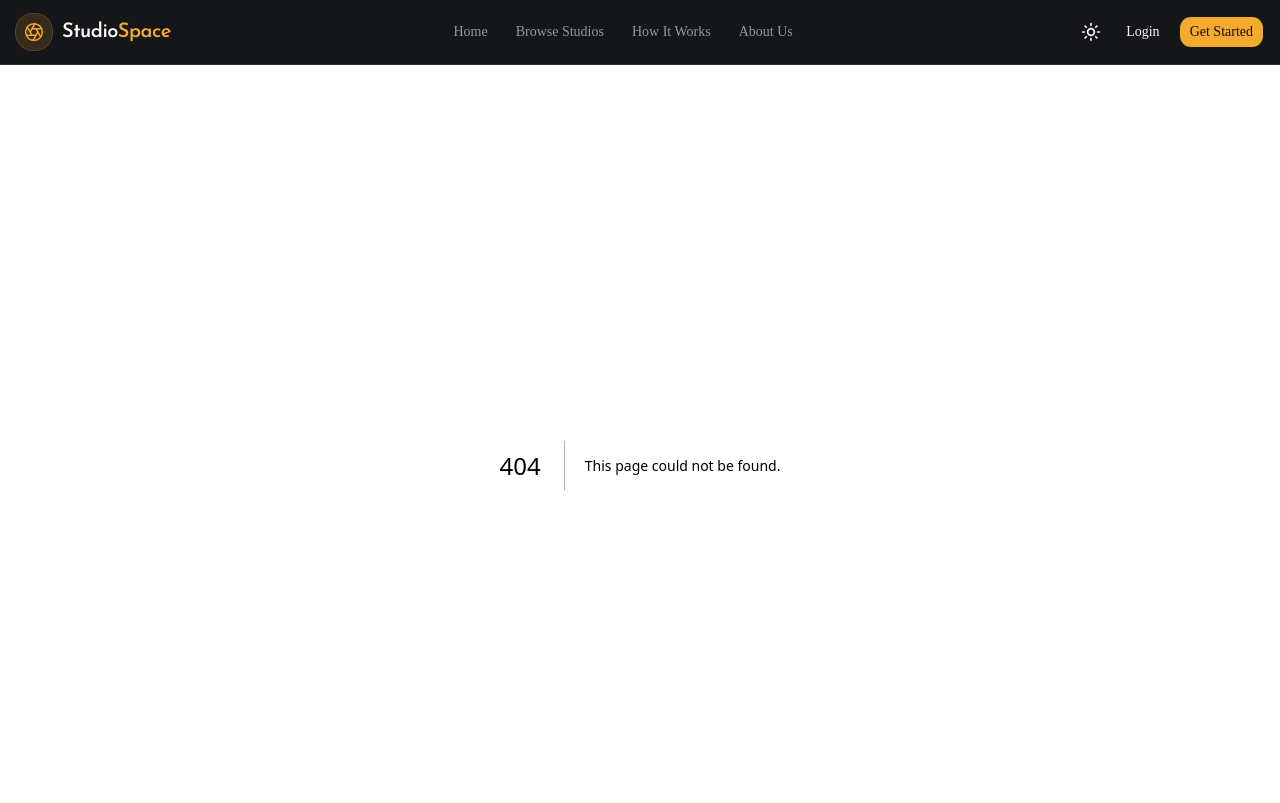
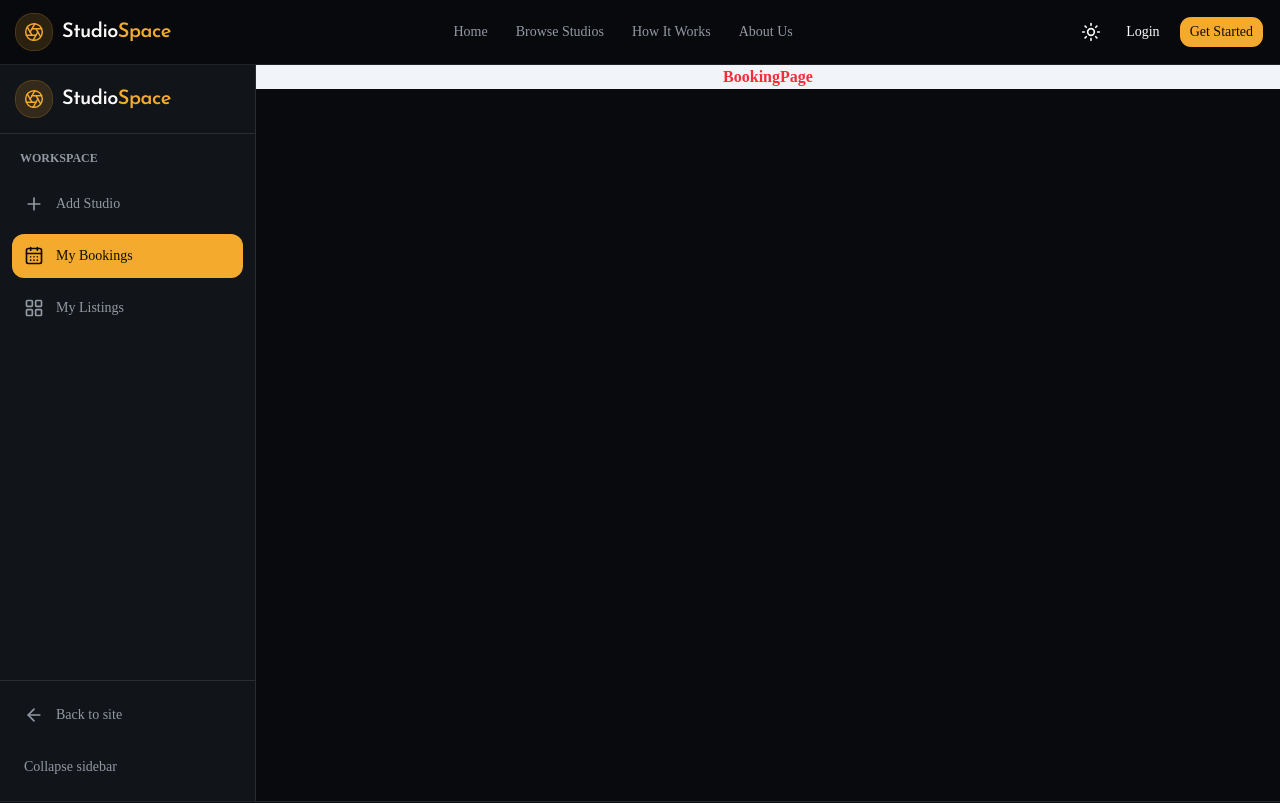
Before and after one commit to ahassh1/studio-space-client, a Next.js app: page /dashboard/my-bookings in a window 1280 px wide. Before the commit this address had no page. Shown: the top 803 px of the page. Built offline with nearby package versions, Linux system fonts and the light colour scheme.

Commit message:
dashboard sidebar added

```diff
--- /dev/null
+++ b/src/app/dashboard/_component/Sidebar.tsx
@@ -0,0 +1,157 @@
+"use client";
+
+import Link from "next/link";
+import { usePathname } from "next/navigation";
+import { useState } from "react";
+import {
+  ArrowLeft,
+  CalendarDays,
+  LayoutGrid,
+  Menu,
+  Plus,
+  X,
+} from "lucide-react";
+
+import { Logo } from "@/components/shared/logo";
+import { cn } from "@/lib/utils";
+
+// Dashboard navigation items
+const navItems = [
+  { name: "Add Studio", href: "/dashboard/add-studio", icon: Plus },
+  { name: "My Bookings", href: "/dashboard/my-bookings", icon: CalendarDays },
+  { name: "My Listings", href: "/dashboard/my-listings", icon: LayoutGrid },
+];
+
+export default function Sidebar() {
+  const pathname = usePathname();
+
+  const [collapsed, setCollapsed] = useState(false);
+  const [mobileOpen, setMobileOpen] = useState(false);
+
+  // Check active page
+  const isActive = (href: string) =>
+    pathname === href || pathname.startsWith(`${href}/`);
+
+  return (
+    <>
+      {/* Mobile navigation bar */}
+      <div className="sticky top-16 z-40 flex h-14 items-center gap-3 border-b bg-background px-4 md:hidden">
+        <button onClick={() => setMobileOpen(true)} aria-label="Open menu">
+          <Menu className="size-5" />
+        </button>
+
+        <Logo href="/studios" className="text-lg" markClassName="size-8" />
+      </div>
+
+      {/* Desktop sidebar */}
+      <aside
+        className={cn(
+          "sticky top-16 hidden h-[calc(100vh-4rem)] flex-col border-r bg-card transition-all md:flex",
+          collapsed ? "w-20" : "w-64"
+        )}
+      >
+        <div className="border-b p-4">
+          <Logo href="/studios" className="text-lg" markClassName="size-8" />
+        </div>
+
+        <p className="px-5 py-4 text-xs font-semibold uppercase text-muted-foreground">
+          {!collapsed && "Workspace"}
+        </p>
+
+        {/* Dashboard navigation links */}
+        <nav className="flex flex-col gap-2 px-3">
+          {navItems.map(({ name, href, icon: Icon }) => (
+            <Link
+              key={href}
+              href={href}
+              title={collapsed ? name : undefined}
+              className={cn(
+                "flex items-center gap-3 rounded-lg p-3 text-sm transition-colors",
+                isActive(href)
+                  ? "bg-primary text-primary-foreground"
+                  : "text-muted-foreground hover:bg-muted",
+                collapsed && "justify-center"
+              )}
+            >
+              <Icon className="size-5 shrink-0" />
+              {!collapsed && name}
+            </Link>
+          ))}
+        </nav>
+
+        {/* Sidebar bottom actions */}
+        <div className="mt-auto space-y-2 border-t p-3">
+          <Link
+            href="/"
+            title={collapsed ? "Back to site" : undefined}
+            className="flex items-center gap-3 rounded-lg p-3 text-sm text-muted-foreground hover:bg-muted"
+          >
+            <ArrowLeft className="size-5 shrink-0" />
+            {!collapsed && "Back to site"}
+          </Link>
+
+          <button
+            onClick={() => setCollapsed(!collapsed)}
+            className="w-full rounded-lg p-3 text-left text-sm text-muted-foreground hover:bg-muted"
+          >
+            {collapsed ? "Expand +" : "Collapse sidebar"}
+          </button>
+        </div>
+      </aside>
+
+      {/* Mobile sidebar drawer */}
+      {mobileOpen && (
+        <div className="fixed inset-0 z-[60] md:hidden">
+          {/* Close drawer background */}
+          <button
+            onClick={() => setMobileOpen(false)}
+            aria-label="Close menu"
+            className="absolute inset-0 bg-black/40"
+          />
+
+          <aside className="absolute inset-y-0 left-0 flex w-72 max-w-[85vw] flex-col bg-card shadow-xl">
+            <div className="flex items-center justify-between border-b p-4">
+              <Logo href="/studios" className="text-lg" markClassName="size-8" />
+
+              <button onClick={() => setMobileOpen(false)} aria-label="Close menu">
+                <X className="size-5" />
+              </button>
+            </div>
+
+            <p className="px-5 py-4 text-xs font-semibold uppercase text-muted-foreground">
+              Workspace
+            </p>
+
+            {/* Mobile navigation links */}
+            <nav className="flex flex-col gap-2 px-3">
+              {navItems.map(({ name, href, icon: Icon }) => (
+                <Link
+                  key={href}
+                  href={href}
+                  onClick={() => setMobileOpen(false)}
+                  className={cn(
+                    "flex items-center gap-3 rounded-lg p-3 text-sm",
+                    isActive(href)
+                      ? "bg-primary text-primary-foreground"
+                      : "text-muted-foreground hover:bg-muted"
+                  )}
+                >
+                  <Icon className="size-5" />
+                  {name}
+                </Link>
+              ))}
+            </nav>
+
+            <Link
+              href="/"
+              className="mt-auto flex items-center gap-3 border-t p-4 text-sm text-muted-foreground"
+            >
+              <ArrowLeft className="size-5" />
+              Back to site
+            </Link>
+          </aside>
+        </div>
+      )}
+    </>
+  );
+}
--- /dev/null
+++ b/src/app/dashboard/layout.tsx
@@ -0,0 +1,12 @@
+import Sidebar from "./_component/Sidebar";
+
+const DashboardLayout = ({ children }: { children: React.ReactNode }) => {
+  return (
+    <div className="flex flex-col md:flex-row">
+      <Sidebar />
+      <main className="min-w-0 flex-1">{children}</main>
+    </div>
+  );
+};
+
+export default DashboardLayout;
--- a/src/app/my-bookings/page.tsx
+++ b/src/app/dashboard/my-bookings/page.tsx
@@ -1,6 +1,6 @@
 const BookingPage = () => {
     return (
-        <div>
+        <div className="flex justify-center item-center font-bold text-red-500 bg-slate-100">
             BookingPage
         </div>
     );
--- a/src/app/my-listings/page.tsx
+++ b/src/app/dashboard/my-listings/page.tsx
@@ -1,6 +1,6 @@
 const  ListingPage= () => {
   return (
-    <div>
+    <div className="flex justify-center item-center font-bold text-red-500 bg-slate-100">
            ListingPage
     </div>
   );
--- a/src/components/layout/header.tsx
+++ b/src/components/layout/header.tsx
@@ -10,6 +10,9 @@ import { Logo } from "@/components/shared/logo";
 const navLinks = [
   { name: "Home", href: "/" },
   { name: "Browse Studios", href: "/studios" },
+  // { name: "My Listings", href: "/my-listings" },
+  // { name: "Add Studio", href: "/add-studio" },
+  // { name: "My Bookings", href: "/my-bookings" },
   { name: "How It Works", href: "/how-it-works" },
   { name: "About Us", href: "/about" },
 ];
```
Also changed, not shown: src/app/dashboard/add-studio/page.tsx (renamed from src/app/add-studio/page.tsx), src/data/categories.ts (line endings or trailing spaces).
